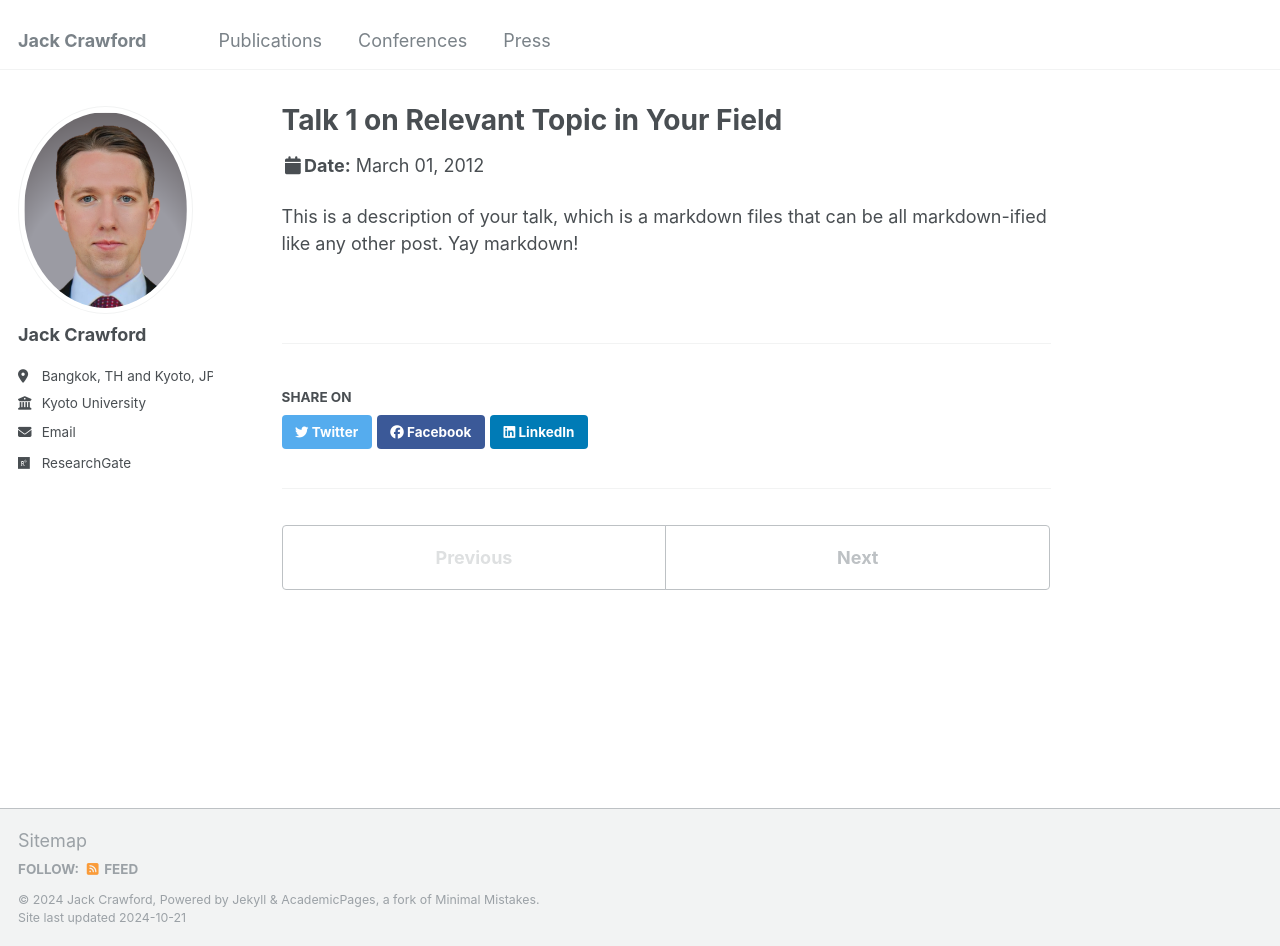
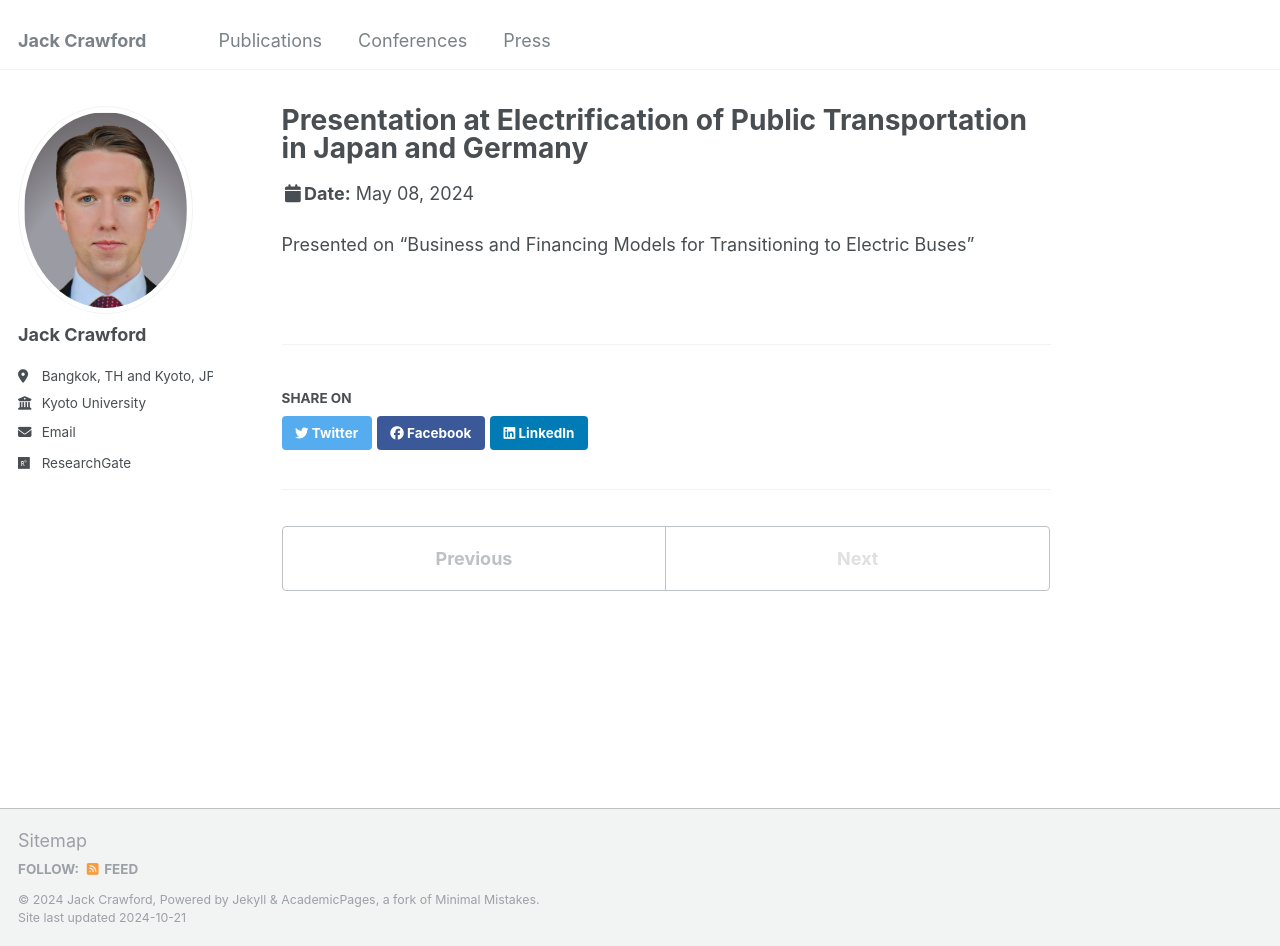
Before and after one commit to jackgcrawford/jackcrawford, a Jekyll site: the page built from _talks/2012-03-01-talk-1.md, in a window 1280 px wide and 946 px high. Built offline with Jekyll 4.4.1, drawn with Linux system fonts in a browser that asks for light colours.

Commit message:
Update 2012-03-01-talk-1.md

```diff
--- a/_talks/2012-03-01-talk-1.md
+++ b/_talks/2012-03-01-talk-1.md
@@ -1,11 +1,11 @@
 ---
-title: "Talk 1 on Relevant Topic in Your Field"
+title: "Presentation at Electrification of Public Transportation in Japan and Germany"
 collection: talks
-type: "Talk"
-permalink: /talks/2012-03-01-talk-1
-venue: "UC San Francisco, Department of Testing"
-date: 2012-03-01
-location: "San Francisco, California"
+type: "Academic Conference"
+permalink: /conferences/2024-05-08
+venue: "Kyoto University, Japan"
+date: 2024-05-08
+location: "Japan"
 ---
 
-This is a description of your talk, which is a markdown files that can be all markdown-ified like any other post. Yay markdown!
+Presented on "Business and Financing Models for Transitioning to Electric Buses"
```
